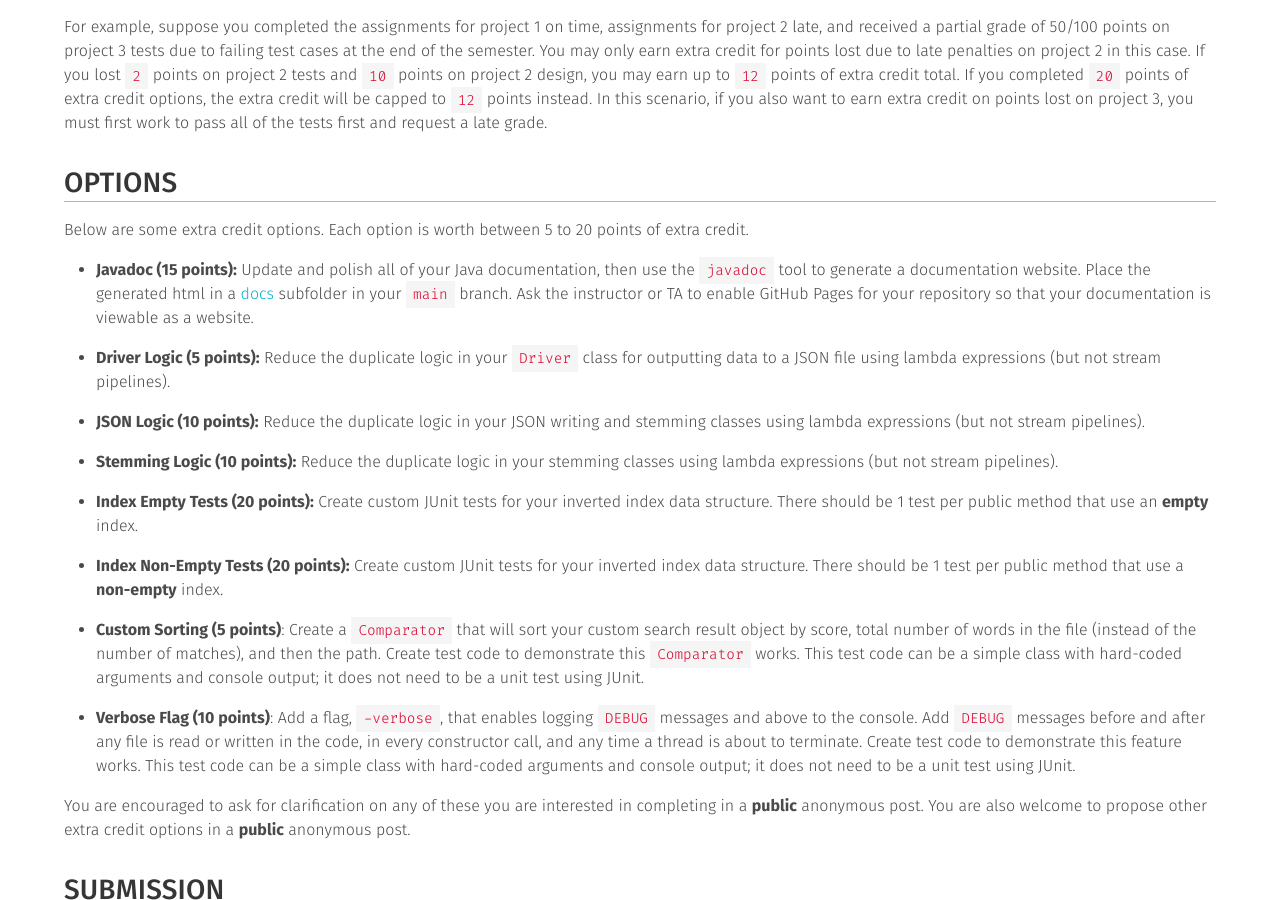
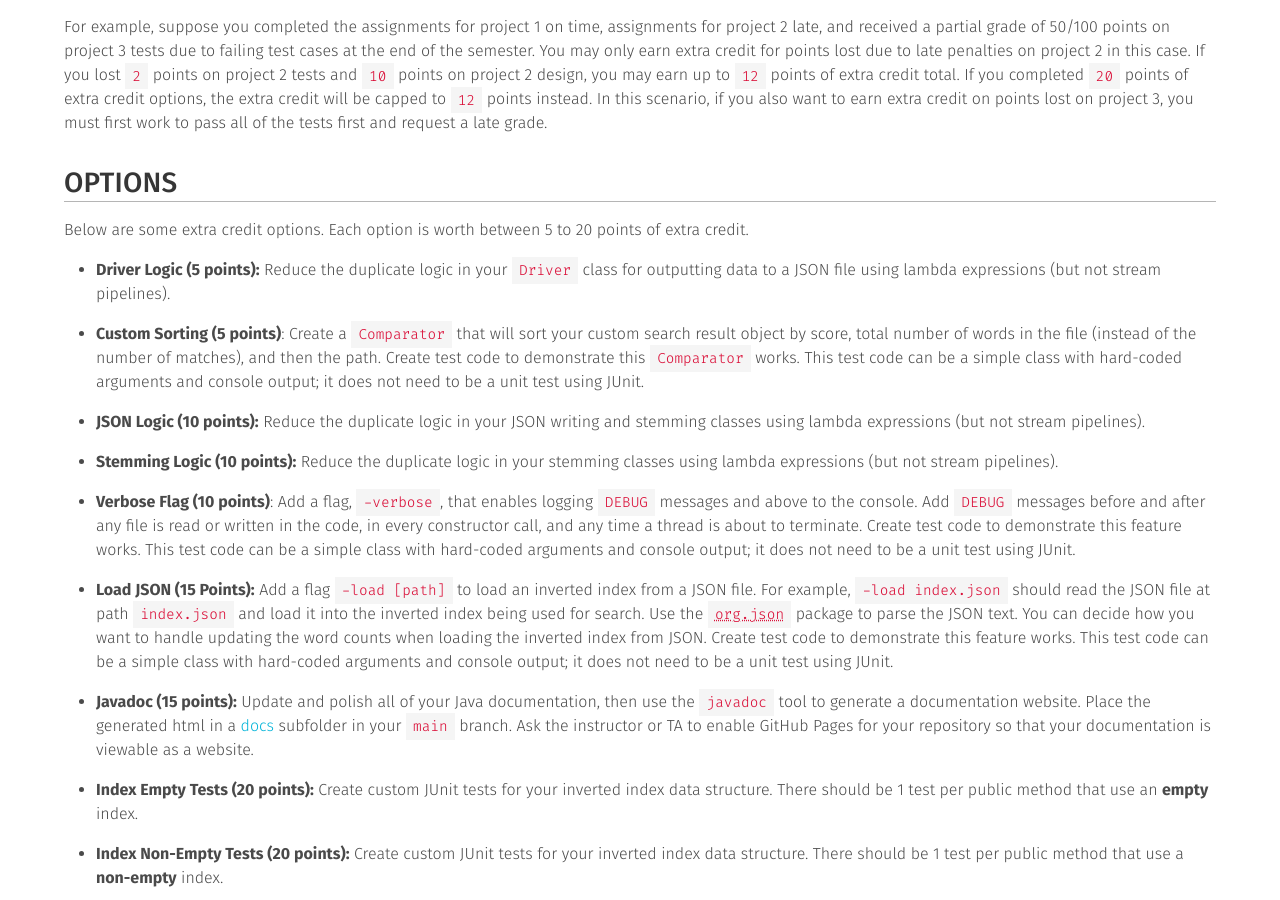
Before and after one commit to usf-cs272-fall2022/usf-cs272-fall2022.github.io, a Jekyll site: the page built from _projects/extra-credit.md, in a window 1280 px wide and 900 px high, scrolled down 615 px. Built offline with Jekyll 4.4.1, drawn with Linux system fonts in a browser that asks for light colours; comment, search, counter and statistics services are not loaded.

Commit message:
Adding JSON option

```diff
--- a/_projects/extra-credit.md
+++ b/_projects/extra-credit.md
@@ -26,21 +26,24 @@ For example, suppose you completed the assignments for project 1 on time, assign
 
 Below are some extra credit options. Each option is worth between 5 to 20 points of extra credit.
 
-  - **Javadoc (15 points):** Update and polish all of your Java documentation, then use the `javadoc` tool to generate a documentation website. Place the generated html in a [docs](https://github.blog/2016-08-22-publish-your-project-documentation-with-github-pages/) subfolder in your `main` branch. Ask the instructor or TA to enable GitHub Pages for your repository so that your documentation is viewable as a website.
+  - **Driver Logic (5 points):** Reduce the duplicate logic in your `Driver` class for outputting data to a JSON file using lambda expressions (but not stream pipelines).
 
-  - **Driver Logic (5 points):** Reduce the duplicate logic in your `Driver` class for outputting data to a JSON file using lambda expressions (but not stream pipelines).
+  - **Custom Sorting (5 points)**: Create a `Comparator` that will sort your custom search result object by score, total number of words in the file (instead of the number of matches), and then the path. Create test code to demonstrate this `Comparator` works. This test code can be a simple class with hard-coded arguments and console output; it does not need to be a unit test using JUnit.
 
   - **JSON Logic (10 points):** Reduce the duplicate logic in your JSON writing and stemming classes using lambda expressions (but not stream pipelines).
 
   - **Stemming Logic (10 points):** Reduce the duplicate logic in your stemming classes using lambda expressions (but not stream pipelines).
 
+  - **Verbose Flag  (10 points)**: Add a flag, `-verbose`, that enables logging `DEBUG` messages and above to the console. Add `DEBUG` messages before and after any file is read or written in the code, in every constructor call, and any time a thread is about to terminate. Create test code to demonstrate this feature works. This test code can be a simple class with hard-coded arguments and console output; it does not need to be a unit test using JUnit.
+
+  - **Load JSON (15 Points):** Add a flag `-load [path]` to load an inverted index from a JSON file. For example, `-load index.json` should read the JSON file at path `index.json` and load it into the inverted index being used for search. Use the [`org.json`](https://github.com/stleary/JSON-java) package to parse the JSON text. You can decide how you want to handle updating the word counts when loading the inverted index from JSON. Create test code to demonstrate this feature works. This test code can be a simple class with hard-coded arguments and console output; it does not need to be a unit test using JUnit.
+
+  - **Javadoc (15 points):** Update and polish all of your Java documentation, then use the `javadoc` tool to generate a documentation website. Place the generated html in a [docs](https://github.blog/2016-08-22-publish-your-project-documentation-with-github-pages/) subfolder in your `main` branch. Ask the instructor or TA to enable GitHub Pages for your repository so that your documentation is viewable as a website.
+
   - **Index Empty Tests (20 points):** Create custom JUnit tests for your inverted index data structure. There should be 1 test per public method that use an **empty** index.
 
   - **Index Non-Empty Tests (20 points):** Create custom JUnit tests for your inverted index data structure. There should be 1 test per public method that use a **non-empty** index.
 
-  - **Custom Sorting (5 points)**: Create a `Comparator` that will sort your custom search result object by score, total number of words in the file (instead of the number of matches), and then the path. Create test code to demonstrate this `Comparator` works. This test code can be a simple class with hard-coded arguments and console output; it does not need to be a unit test using JUnit.
-
-  - **Verbose Flag  (10 points)**: Add a flag, `-verbose`, that enables logging `DEBUG` messages and above to the console. Add `DEBUG` messages before and after any file is read or written in the code, in every constructor call, and any time a thread is about to terminate. Create test code to demonstrate this feature works. This test code can be a simple class with hard-coded arguments and console output; it does not need to be a unit test using JUnit.
 
 You are encouraged to ask for clarification on any of these you are interested in completing in a **public** anonymous post. You are also welcome to propose other extra credit options  in a **public** anonymous post.
 
```
